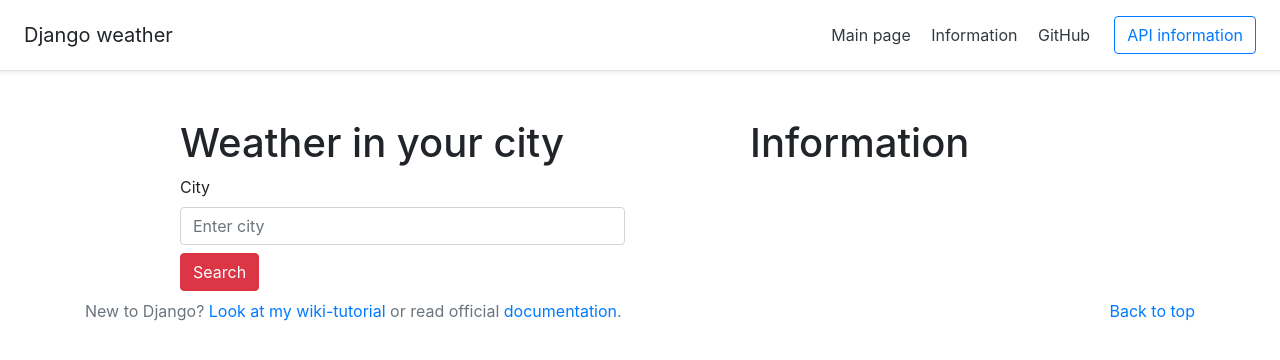
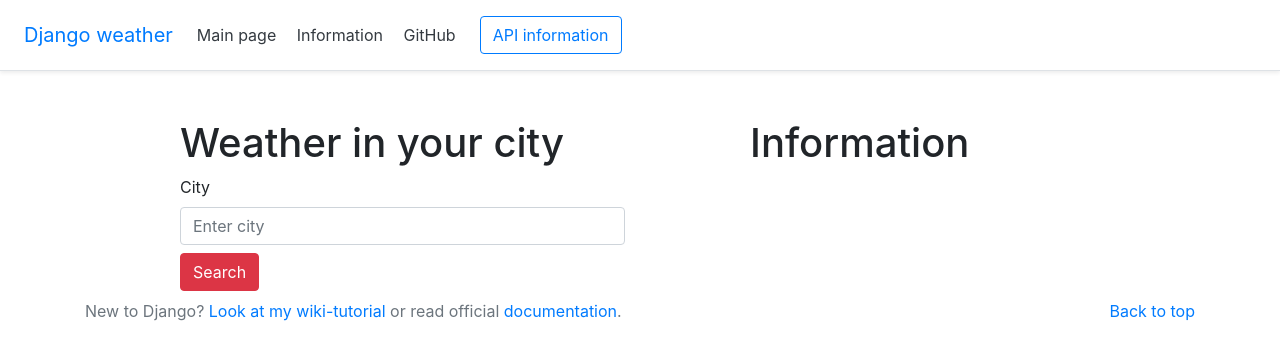
Before and after one commit to mezgoodle/django-weather, a Django app: page / in a window 1280 px wide. Shown: the top 360 px of the page. Run offline with Django 3.2, Linux system fonts and the light colour scheme; data that the repository does not hold is empty; some libraries are stand-ins or nearby versions.

Commit message:
Update header.html

```diff
--- a/mysite/templates/weather/includes/header.html
+++ b/mysite/templates/weather/includes/header.html
@@ -1,5 +1,5 @@
 <div class="d-flex flex-column flex-md-row align-items-center p-3 px-md-4 mb-3 bg-white border-bottom shadow-sm">
-    <h5 class="my-0 mr-md-auto font-weight-normal">Django weather</h5>
+  <a class="navbar-brand" href="{% url 'index' %}"><h5 class="my-0 mr-md-auto font-weight-normal">Django weather</h5></a>
     <nav class="my-2 my-md-0 mr-md-3">
       <a class="p-2 text-dark" href="{% url 'index' %}" target="_blank">Main page</a>
       <a class="p-2 text-dark" href="https://mezgoodle.github.io/django-weather/" target="_blank">Information</a>
```
